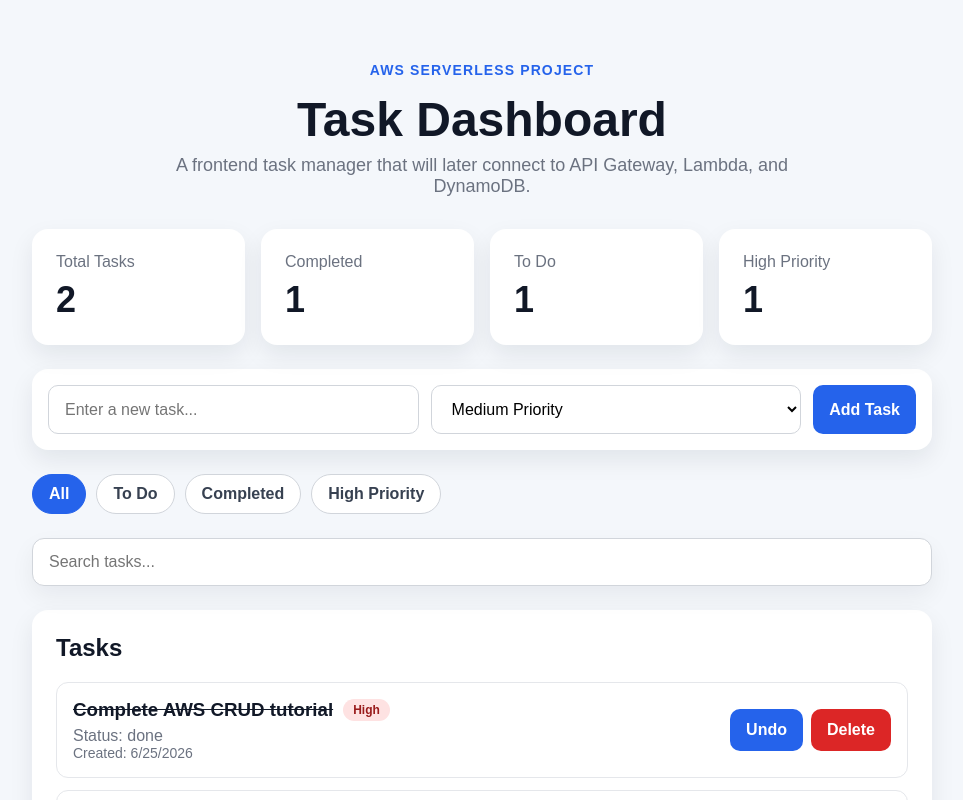
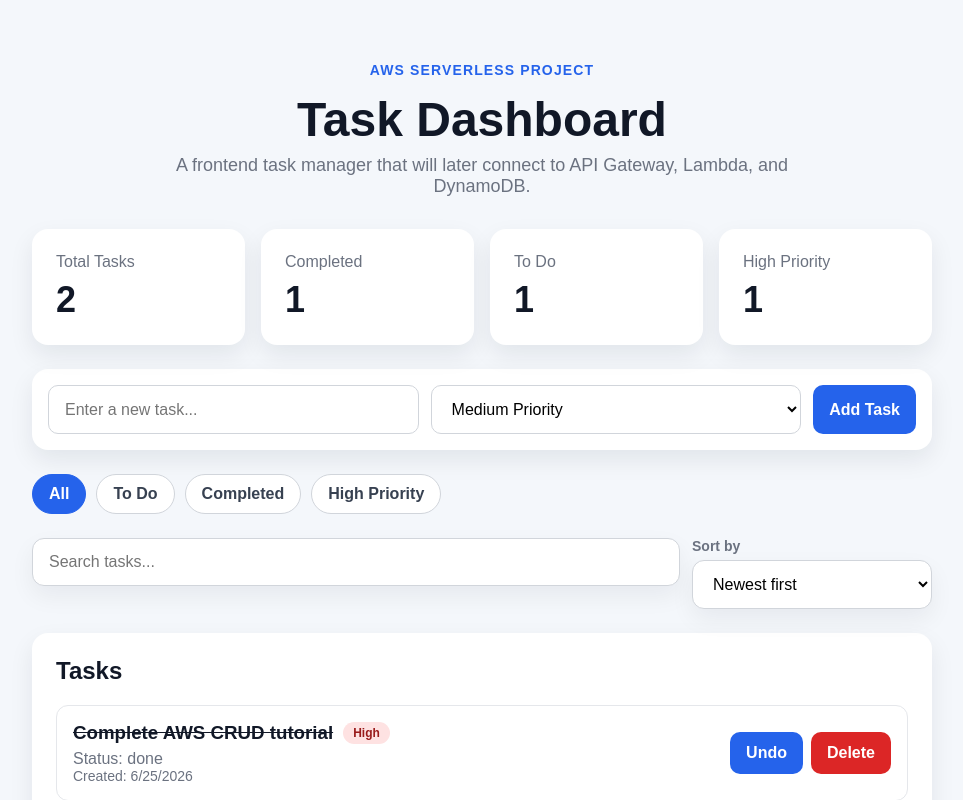
Before and after one commit to anitajiang8/aws-task-dashboard, a React (Vite) app: page / in a window 1280 px wide. Shown: the top 800 px of the page, without its empty margins (158-1121 px from the left). Built offline with nearby package versions, Linux system fonts and the light colour scheme.

Commit message:
feat(tasks): add sorting controls for task dashboard results

```diff
--- a/src/App.css
+++ b/src/App.css
@@ -120,7 +120,10 @@
   color: white;
 }
 
-.search-bar {
+.controls-row {
+  display: grid;
+  grid-template-columns: 1fr 240px;
+  gap: 12px;
   margin-bottom: 24px;
 }
 
@@ -135,6 +138,33 @@
 }
 
 .search-bar input:focus {
+  outline: none;
+  border-color: #2563eb;
+}
+
+.sort-control {
+  display: flex;
+  flex-direction: column;
+  gap: 6px;
+}
+
+.sort-control label {
+  color: #6b7280;
+  font-size: 14px;
+  font-weight: 700;
+}
+
+.sort-control select {
+  width: 100%;
+  padding: 14px 16px;
+  border: 1px solid #d1d5db;
+  border-radius: 12px;
+  font-size: 16px;
+  background: white;
+  box-shadow: 0 10px 25px rgba(15, 23, 42, 0.06);
+}
+
+.sort-control select:focus {
   outline: none;
   border-color: #2563eb;
 }
@@ -243,6 +273,10 @@
     flex-direction: column;
   }
 
+  .controls-row {
+    grid-template-columns: 1fr;
+  }
+
   .task-item {
     flex-direction: column;
     align-items: flex-start;
--- a/src/App.jsx
+++ b/src/App.jsx
@@ -25,6 +25,12 @@
   },
 ];
 
+const PRIORITY_ORDER = {
+  low: 1,
+  medium: 2,
+  high: 3,
+};
+
 function App() {
   const [tasks, setTasks] = useState(() => {
     const savedTasks = localStorage.getItem(TASKS_STORAGE_KEY);
@@ -40,6 +46,7 @@
   const [newTaskPriority, setNewTaskPriority] = useState("medium");
   const [activeFilter, setActiveFilter] = useState("all");
   const [searchQuery, setSearchQuery] = useState("");
+  const [sortOption, setSortOption] = useState("newest");
 
   useEffect(() => {
     localStorage.setItem(TASKS_STORAGE_KEY, JSON.stringify(tasks));
@@ -92,7 +99,7 @@
     (task) => task.priority === "high"
   ).length;
 
-  const displayedTasks = tasks
+  const filteredAndSearchedTasks = tasks
     .filter((task) => {
       if (activeFilter === "todo") {
         return task.status === "todo";
@@ -111,6 +118,36 @@
     .filter((task) =>
       task.title.toLowerCase().includes(searchQuery.toLowerCase())
     );
+
+  const displayedTasks = [...filteredAndSearchedTasks].sort((taskA, taskB) => {
+    if (sortOption === "newest") {
+      return new Date(taskB.createdAt) - new Date(taskA.createdAt);
+    }
+
+    if (sortOption === "oldest") {
+      return new Date(taskA.createdAt) - new Date(taskB.createdAt);
+    }
+
+    if (sortOption === "priority-high") {
+      return (
+        PRIORITY_ORDER[taskB.priority || "medium"] -
+        PRIORITY_ORDER[taskA.priority || "medium"]
+      );
+    }
+
+    if (sortOption === "priority-low") {
+      return (
+        PRIORITY_ORDER[taskA.priority || "medium"] -
+        PRIORITY_ORDER[taskB.priority || "medium"]
+      );
+    }
+
+    if (sortOption === "title-az") {
+      return taskA.title.localeCompare(taskB.title);
+    }
+
+    return 0;
+  });
 
   return (
     <main className="app">
@@ -162,6 +199,7 @@
           </button>
         </div>
 
+        <div className="controls-row">
           <div className="search-bar">
             <input
               type="text"
@@ -169,6 +207,22 @@
               value={searchQuery}
               onChange={(event) => setSearchQuery(event.target.value)}
             />
+          </div>
+
+          <div className="sort-control">
+            <label htmlFor="sort-tasks">Sort by</label>
+            <select
+              id="sort-tasks"
+              value={sortOption}
+              onChange={(event) => setSortOption(event.target.value)}
+            >
+              <option value="newest">Newest first</option>
+              <option value="oldest">Oldest first</option>
+              <option value="priority-high">Priority: high to low</option>
+              <option value="priority-low">Priority: low to high</option>
+              <option value="title-az">Title A–Z</option>
+            </select>
+          </div>
         </div>
 
         <TaskList
```
Lines whose indentation alone changed are shown as unchanged.
